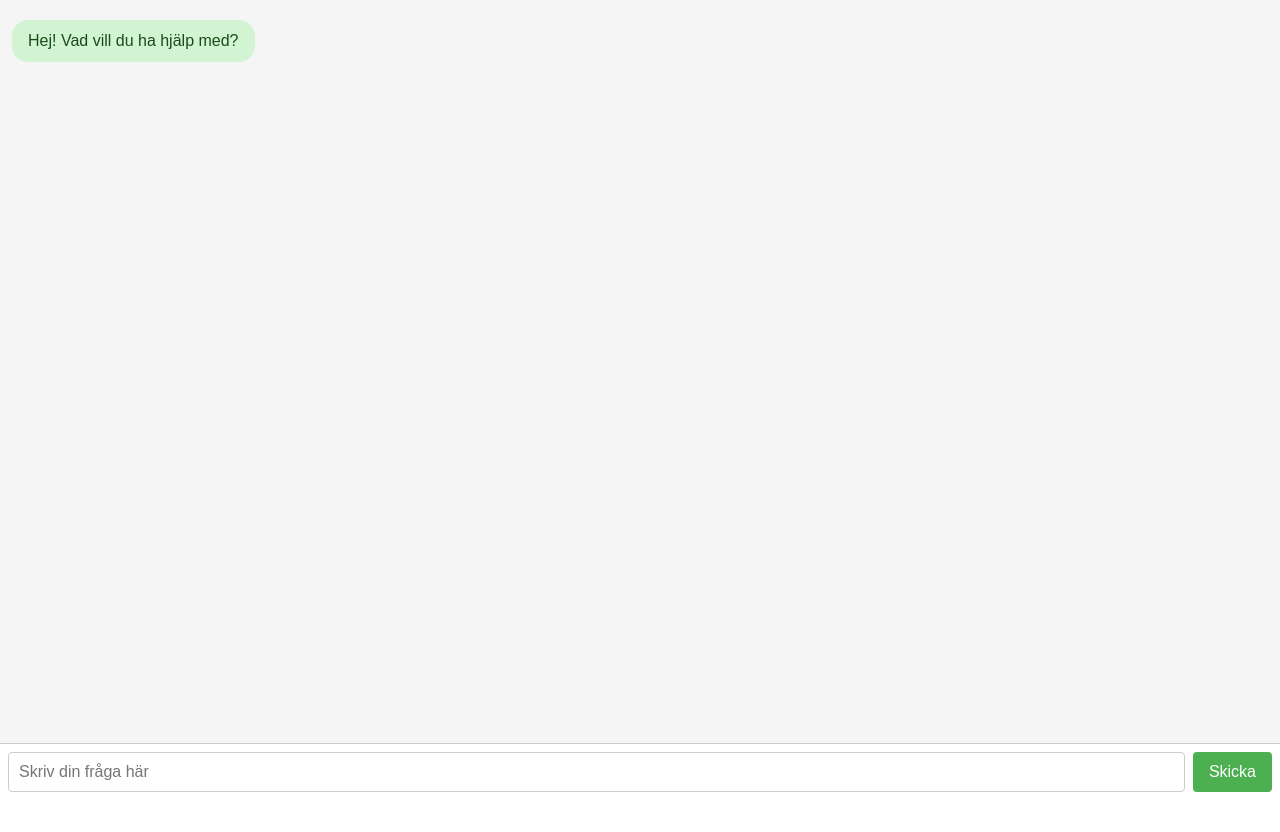
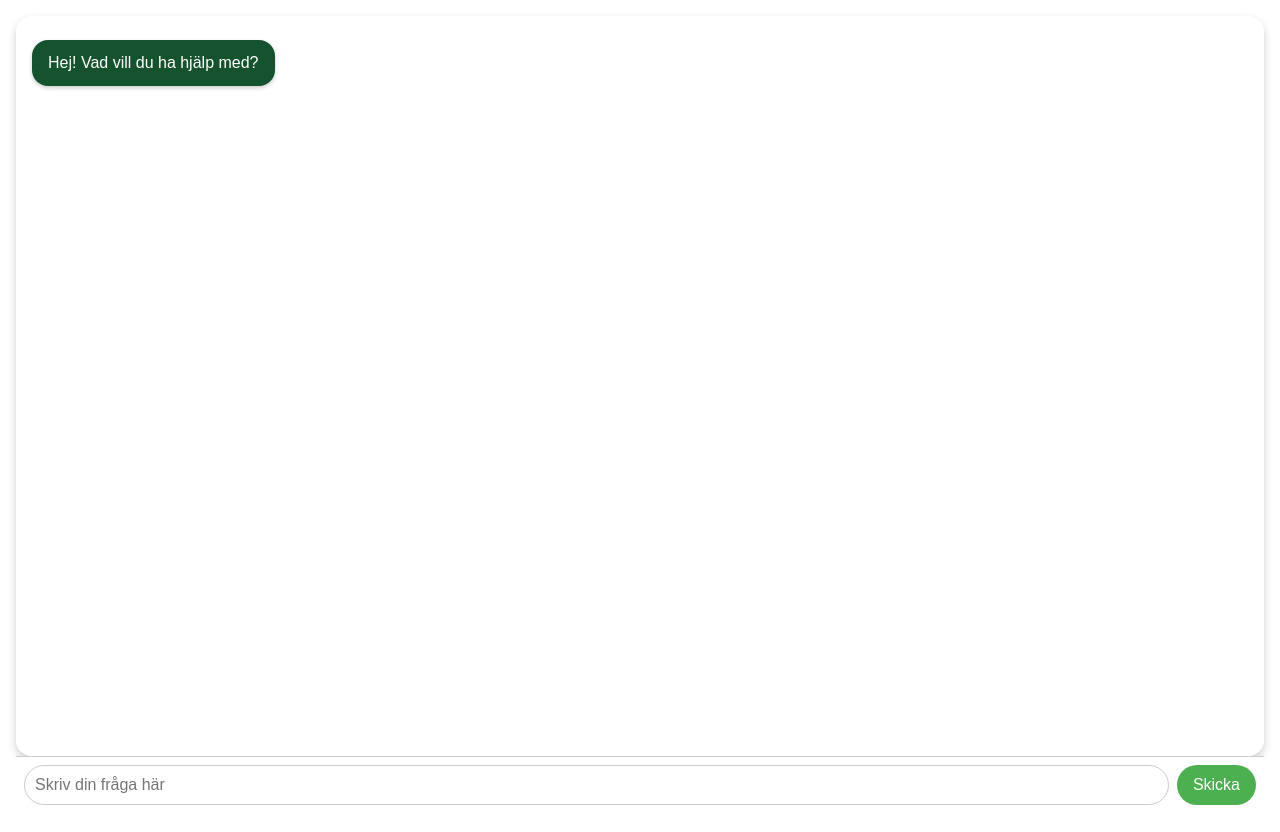
Before and after one commit to mariiapaulsson/vegobot-2, a React (Create React App) app: page / in a window 1280 px wide. Before the commit the page ends 800 px from the top, so only its background shows below. Built offline with nearby package versions, Linux system fonts and the light colour scheme.

Commit message:
Styling: transparent background, green AI bubbles, rounded input

```diff
--- a/src/App.css
+++ b/src/App.css
@@ -1,20 +1,27 @@
+/* App.css */
+
 .app-container {
   display: flex;
   flex-direction: column;
   height: 100vh;
   max-height: 100vh;
-  padding: 0;
   margin: 0;
+  padding: 16px;
   font-family: Arial, sans-serif;
+  background-color: transparent; /* Gör hela bakgrunden genomskinlig */
 }
 
 .chat-window {
   flex: 1;
   overflow-y: auto;
-  padding: 12px;
-  background-color: #f5f5f5;
+  padding: 16px;
+  background-color: rgba(255, 255, 255, 0.85); /* halvgenomskinlig vit */
+  border-radius: 16px; /* rundade hörn */
   display: flex;
   flex-direction: column;
+  box-sizing: border-box;
+  max-height: calc(100vh - 60px);
+  box-shadow: 0 4px 8px rgba(0,0,0,0.2); /* lite skugga för snyggare effekt */
 }
 
 .input-box {
@@ -22,6 +29,7 @@
   border-top: 1px solid #ccc;
   background-color: #fff;
   padding: 8px;
+  border-radius: 0 0 16px 16px; /* Rundade hörn längst ner */
 }
 
 .input-box input {
@@ -29,7 +37,8 @@
   padding: 10px;
   font-size: 16px;
   border: 1px solid #ccc;
-  border-radius: 4px;
+  border-radius: 20px; /* rundare hörn */
+  outline: none;
 }
 
 .input-box button {
@@ -39,8 +48,9 @@
   border: none;
   background-color: #4CAF50;
   color: white;
-  border-radius: 4px;
+  border-radius: 20px; /* rundare hörn */
   cursor: pointer;
+  transition: background-color 0.3s ease;
 }
 
 .input-box button:hover {
--- a/src/components/ChatMessage.js
+++ b/src/components/ChatMessage.js
@@ -5,13 +5,15 @@ export default function ChatMessage({ message }) {
 
   const style = {
     alignSelf: isUser ? 'flex-end' : 'flex-start',
-    backgroundColor: isUser ? '#ffffff' : '#d2f4d2',
+    backgroundColor: isUser ? '#ffffff' : '#14532d', // Mörkgrön för AI
+    color: isUser ? '#000000' : '#ffffff', // Vit text för AI
     padding: '12px 16px',
     borderRadius: '16px',
     margin: '8px 0',
     maxWidth: '70%',
     fontWeight: isUser ? 'bold' : 'normal',
-    color: isUser ? '#000000' : '#1b4b1b'
+    boxShadow: '0 2px 4px rgba(0,0,0,0.2)',
+    lineHeight: '1.4',
   };
 
   return (
```
